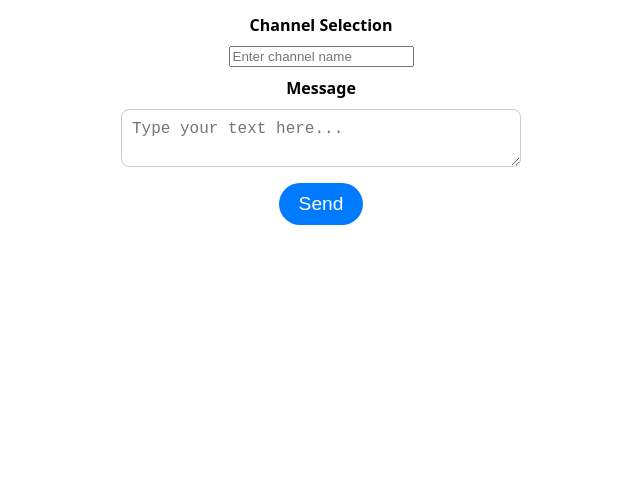
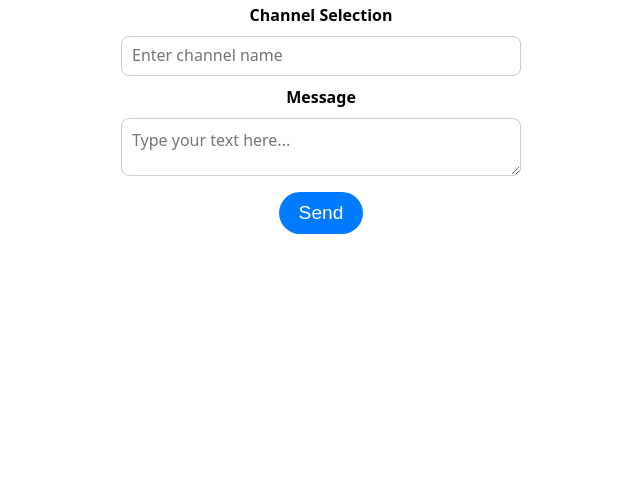
Before and after one commit to dylankrish/webhook-app, a plain HTML site: page index.html in a window 1280 px wide. Shown: the part 320-800 px from the top of the page, without its empty margins (319-959 px from the left). Drawn offline with Linux system fonts and the light colour scheme.

Commit message:
style channel selection

```diff
--- a/styles.css
+++ b/styles.css
@@ -37,7 +37,7 @@ label {
   margin: 10px 0;
 }
 
-textarea {
+textarea, input[type="text"] {
   width: 100%;
   max-width: 400px;
   box-sizing: border-box;
@@ -45,7 +45,14 @@ textarea {
   font-size: 1rem;
   border-radius: 8px;
   border: 1px solid #ccc;
+}
+
+textarea {
   resize: vertical;
+}
+
+::placeholder {
+  font-family: system-ui, -apple-system, BlinkMacSystemFont, "Segoe UI", sans-serif;
 }
 
 button {
```
